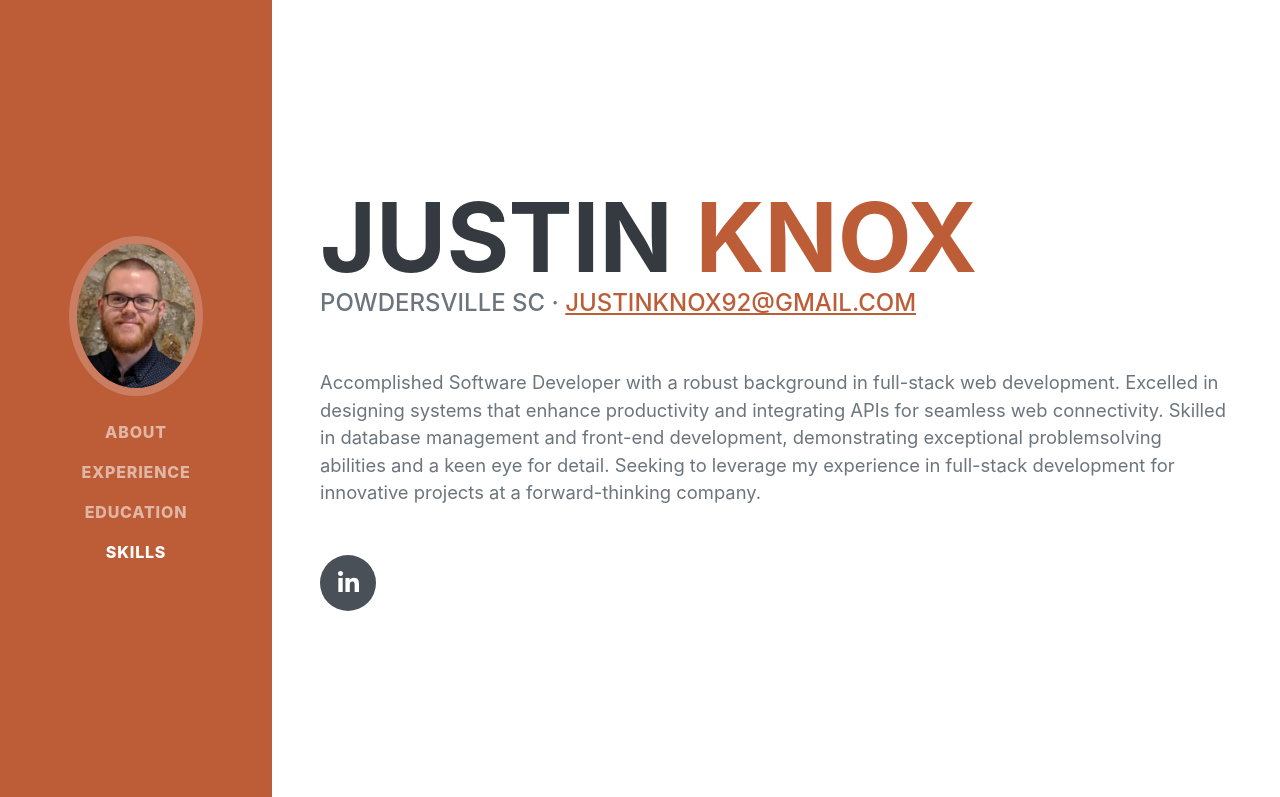
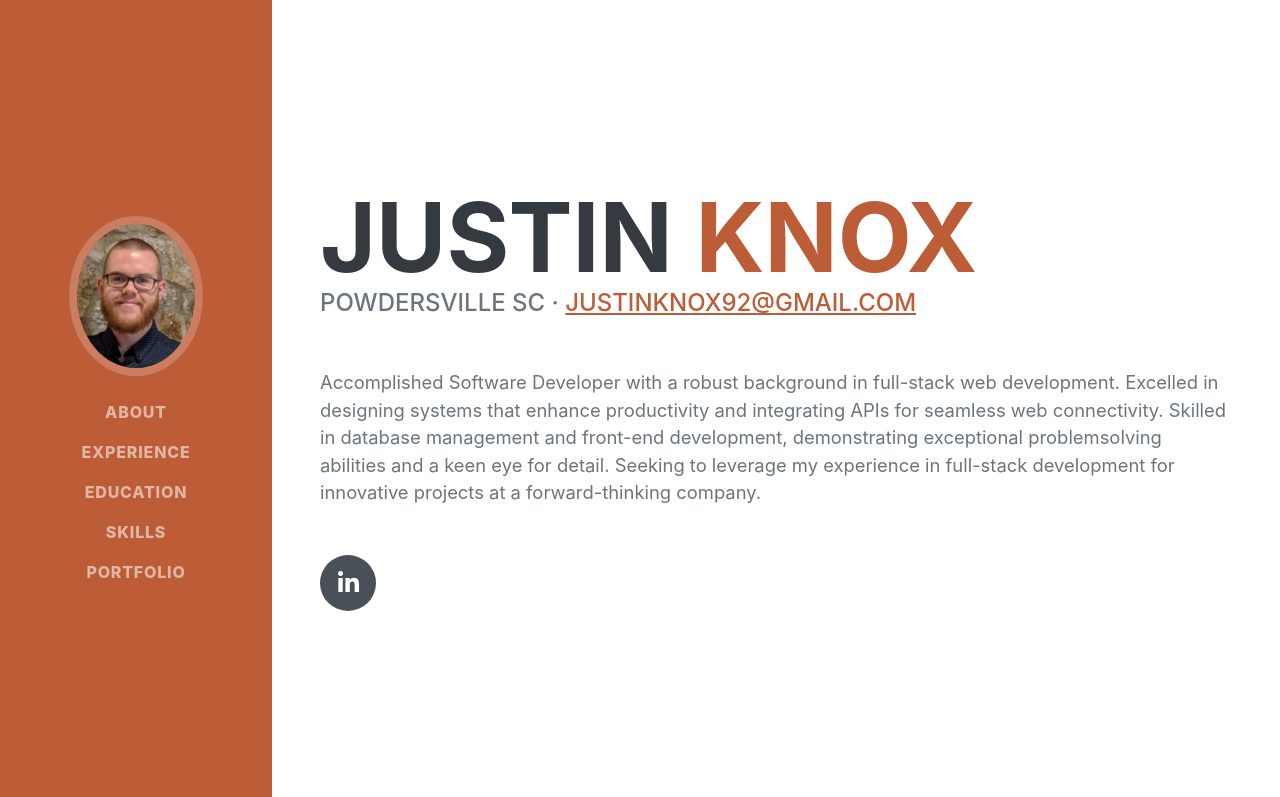
Before and after one commit to justinknox92/justin-knox-resume, a plain HTML site: page index.html in a window 1280 px wide. Shown: the top 797 px of the page. Drawn offline with nearby package versions, Linux system fonts and the light colour scheme; a web font is replaced by a local one.

Commit message:
Add files via upload

```diff
--- a/index.html
+++ b/index.html
@@ -29,6 +29,7 @@
                     <li class="nav-item"><a class="nav-link js-scroll-trigger" href="#experience">Experience</a></li>
                     <li class="nav-item"><a class="nav-link js-scroll-trigger" href="#education">Education</a></li>
                     <li class="nav-item"><a class="nav-link js-scroll-trigger" href="#skills">Skills</a></li>
+                    <li class="nav-item"><a class="nav-link js-scroll-trigger" href="#portfolio">Portfolio</a></li>
                 </ul>
             </div>
         </nav>
--- a/js/scripts.js
+++ b/js/scripts.js
@@ -32,3 +32,8 @@ window.addEventListener('DOMContentLoaded', event => {
     });
 
 });
+
+// AOS
+<link href="https://unpkg.com/aos@2.3.1/dist/aos.css" rel="stylesheet"></link>
+
+AOS.init();
```
